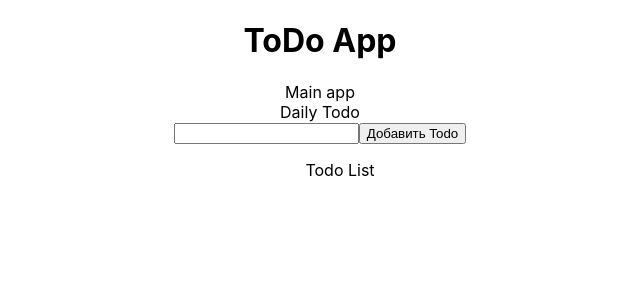
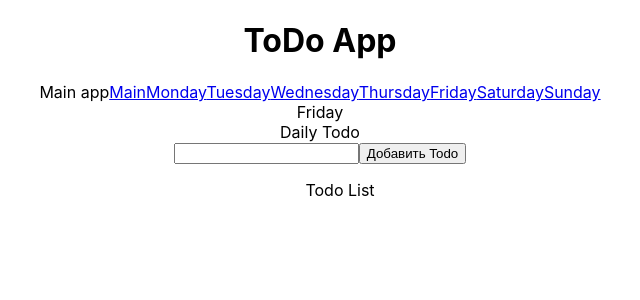
Before and after one commit to AltynKasym/Todo-app, a React (Create React App) app: page /Friday in a window 1280 px wide. Shown: the top 300 px of the page, without its empty margins (320-960 px from the left). Built offline with nearby package versions, Linux system fonts and the light colour scheme.

Commit message:
Добавлены дни недели

```diff
--- a/src/components/DailyTodo.jsx
+++ b/src/components/DailyTodo.jsx
@@ -1,10 +1,10 @@
-import React, { createElement } from "react";
+import React from "react";
 import { useState, useEffect } from "react";
 
-function DailyTodo() {
+function DailyTodo(props) {
   const [todo, setTodo] = useState("");
   const [todoLocal, setTodoLocal] = useState(
-    JSON.parse(localStorage.getItem("todo")) || []
+    JSON.parse(localStorage.getItem(props.todoDay)) || []
   );
 
   // useEffect(() => {
@@ -19,13 +19,13 @@ function DailyTodo() {
   };
 
   function addTodo() {
-    if (localStorage.getItem("todo") === null) {
+    if (localStorage.getItem(props.todoDay) === null) {
       todoList = [];
     } else {
-      todoList = JSON.parse(localStorage.getItem("todo"));
+      todoList = JSON.parse(localStorage.getItem(props.todoDay));
     }
     todoList.push(todo);
-    localStorage.setItem("todo", JSON.stringify(todoList));
+    localStorage.setItem(props.todoDay, JSON.stringify(todoList));
     setTodoLocal((todoLocal) => [...todoLocal, todo]);
     setTodo("");
   }
@@ -43,13 +43,13 @@ function DailyTodo() {
     });
     // );
     // }
-    localStorage.setItem("todo", JSON.stringify(todoList));
+    localStorage.setItem(props.todoDay, JSON.stringify(todoList));
   };
 
-  todoList = JSON.parse(localStorage.getItem("todo"));
+  todoList = JSON.parse(localStorage.getItem(props.todoDay));
 
   const viewTodo = () => {
-    if (localStorage.getItem("todo") === null) {
+    if (localStorage.getItem(props.todoDay) === null) {
       todoList = [];
     } else {
       todoList.map((item) => {
--- a/src/components/Main.jsx
+++ b/src/components/Main.jsx
@@ -1,11 +1,38 @@
 import React from "react";
-import { DailyTodo } from "./Components";
+import {
+  DailyTodo,
+  Monday,
+  Tuesday,
+  Wednesday,
+  Thursday,
+  Friday,
+  Sunday,
+  Saturday,
+} from "./Components";
+import { Routes, Route, Link } from "react-router-dom";
 
 function Main() {
   return (
     <div>
       Main app
-      <DailyTodo />
+      <Link to="/main">Main</Link>
+      <Link to="/Monday">Monday</Link>
+      <Link to="/Tuesday">Tuesday</Link>
+      <Link to="/Wednesday">Wednesday</Link>
+      <Link to="/Thursday">Thursday</Link>
+      <Link to="/Friday">Friday</Link>
+      <Link to="/Saturday">Saturday</Link>
+      <Link to="/Sunday">Sunday</Link>
+      <Routes>
+        <Route path="/main" element={<Main />} />
+        <Route path="/Monday" element={<Monday />} />
+        <Route path="/Tuesday" element={<Tuesday />} />
+        <Route path="/Wednesday" element={<Wednesday />} />
+        <Route path="/Thursday" element={<Thursday />} />
+        <Route path="/Friday" element={<Friday />} />
+        <Route path="/Saturday" element={<Saturday />} />
+        <Route path="/Sunday" element={<Sunday />} />
+      </Routes>
     </div>
   );
 }
--- /dev/null
+++ b/src/components/days/Friday.jsx
@@ -0,0 +1,13 @@
+import React from "react";
+import { DailyTodo } from "../Components";
+
+function Friday() {
+  return (
+    <div>
+      Friday
+      <DailyTodo todoDay={"todo_5"} />
+    </div>
+  );
+}
+
+export default Friday;
--- /dev/null
+++ b/src/components/days/Monday.jsx
@@ -0,0 +1,13 @@
+import React from "react";
+import { DailyTodo } from "../Components";
+
+function Monday() {
+  return (
+    <div>
+      Monday
+      <DailyTodo todoDay={"todo_1"} />
+    </div>
+  );
+}
+
+export default Monday;
--- /dev/null
+++ b/src/components/days/Saturday.jsx
@@ -0,0 +1,13 @@
+import React from "react";
+import { DailyTodo } from "../Components";
+
+function Saturday() {
+  return (
+    <div>
+      Saturday
+      <DailyTodo todoDay={"todo_6"} />
+    </div>
+  );
+}
+
+export default Saturday;
--- /dev/null
+++ b/src/components/days/Sunday.jsx
@@ -0,0 +1,13 @@
+import React from "react";
+import { DailyTodo } from "../Components";
+
+function Sunday() {
+  return (
+    <div>
+      Sunday
+      <DailyTodo todoDay={"todo_7"} />
+    </div>
+  );
+}
+
+export default Sunday;
--- /dev/null
+++ b/src/components/days/Thursday.jsx
@@ -0,0 +1,13 @@
+import React from "react";
+import { DailyTodo } from "../Components";
+
+function Thursday() {
+  return (
+    <div>
+      Thursday
+      <DailyTodo todoDay={"todo_4"} />
+    </div>
+  );
+}
+
+export default Thursday;
--- /dev/null
+++ b/src/components/days/Tuesday.jsx
@@ -0,0 +1,13 @@
+import React from "react";
+import { DailyTodo } from "../Components";
+
+function Tuesday() {
+  return (
+    <div>
+      Tuesday
+      <DailyTodo todoDay={"todo_2"} />
+    </div>
+  );
+}
+
+export default Tuesday;
--- /dev/null
+++ b/src/components/days/Wednesday.jsx
@@ -0,0 +1,13 @@
+import React from "react";
+import { DailyTodo } from "../Components";
+
+function Wednesday() {
+  return (
+    <div>
+      Wednesday
+      <DailyTodo todoDay={"todo_3"} />
+    </div>
+  );
+}
+
+export default Wednesday;
```
Also changed, not shown: src/App.js (+3 -4 lines), src/components/Components.jsx (+7 -0 lines).
